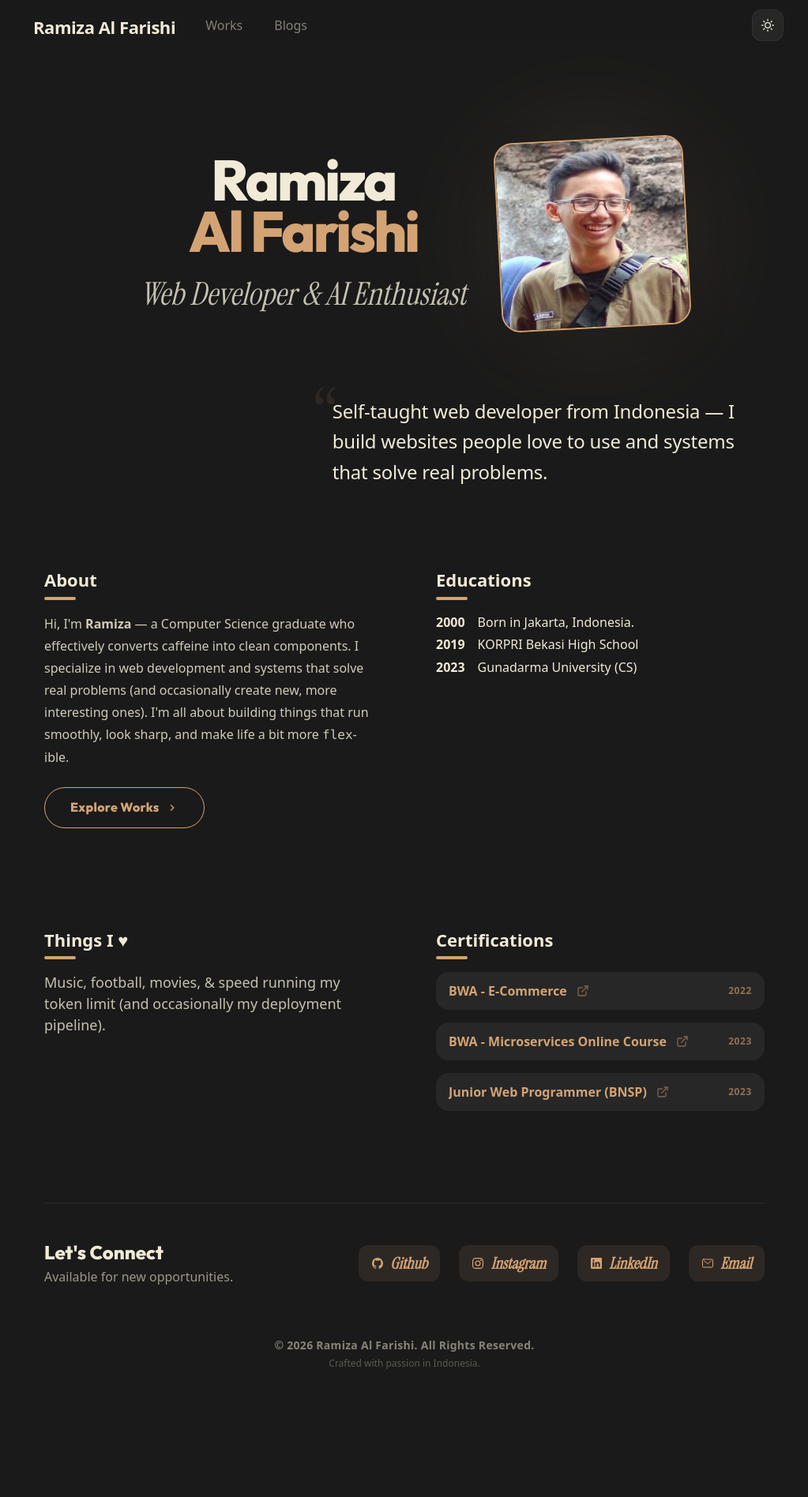
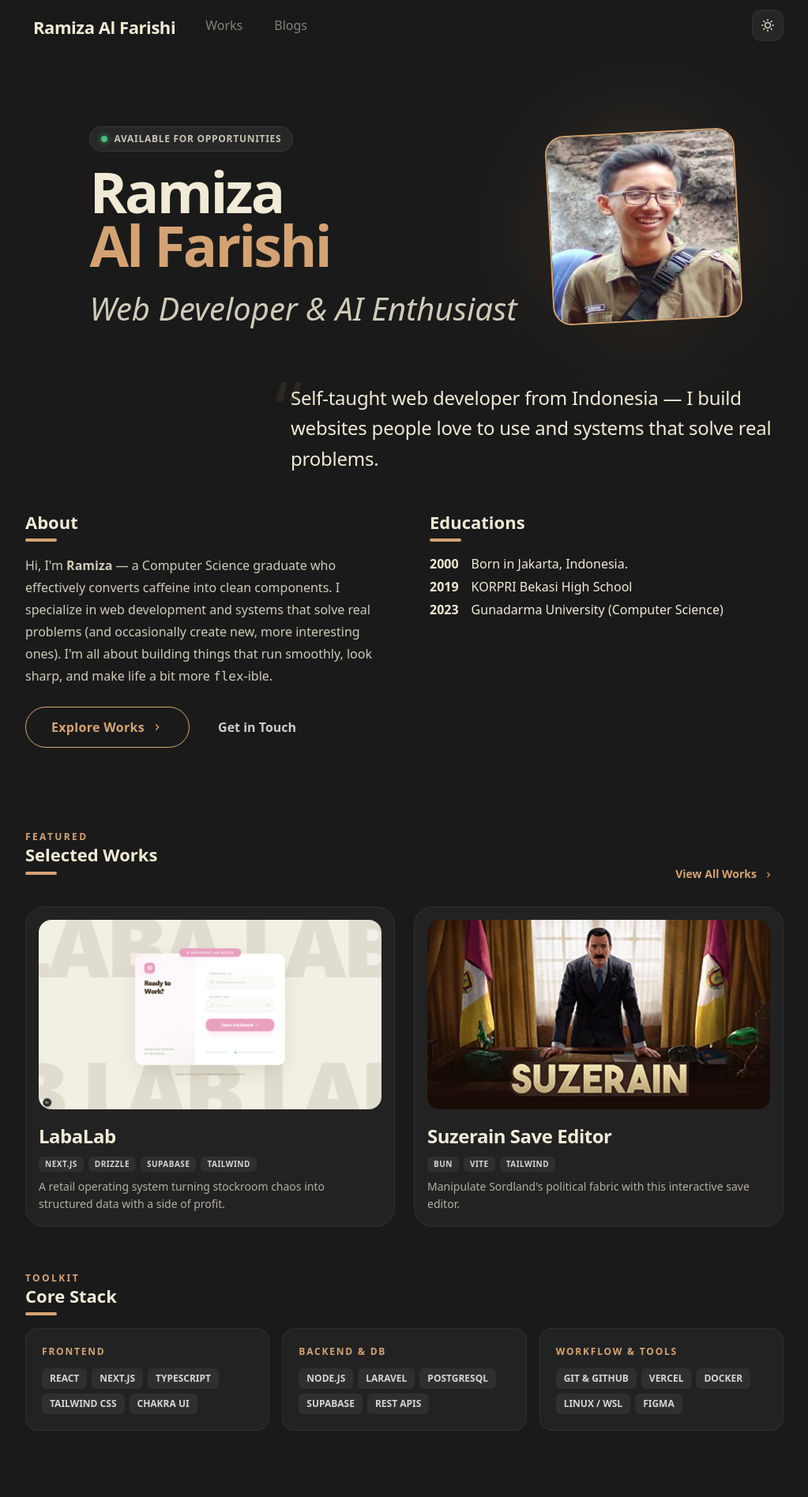
Before and after one commit to ralfarishi/alfarishi, a Next.js app: page / in a window 1280 px wide. Shown: the top 1896 px of the page at 79% size, without its empty margins (128-1151 px from the left). Before the commit the page ends 1824 px from the top, so only its background shows below. Built offline with nearby package versions, Linux system fonts and the light colour scheme.

Commit message:
feat(pages): revamp homepage layout, skills showcase, and blog listing

```diff
--- a/pages/index.js
+++ b/pages/index.js
@@ -5,13 +5,14 @@ import dynamic from 'next/dynamic'
 import {
   Link,
   Text,
-  Container,
   Heading,
   Box,
   SimpleGrid,
   Button,
   List,
-  ListItem,
+  Badge,
+  Tooltip,
+  useClipboard,
   useColorModeValue,
   chakra
 } from '@chakra-ui/react'
@@ -29,6 +30,7 @@ import Paragraph from '../components/paragraph'
 import { BioSection, BioYear } from '../components/bio'
 import Layout from '../components/layouts/article'
 import Section from '../components/section'
+import { WorkGridItem } from '../components/grid-item'
 
 const Certificate = dynamic(() => import('../components/certificate'), {
   loading: () => null,
@@ -41,8 +43,9 @@ const ProfileImage = chakra(Image, {
 })
 
 const Home = () => {
+  const { hasCopied, onCopy } = useClipboard('ralfarishi@gmail.com')
   const bgBox = useColorModeValue('#F7E3DC', '#2D2824')
-  const accentColor = useColorModeValue('#E29578', '#D4A373')
+  const accentColor = useColorModeValue('#B85D3B', '#D4A373')
 
   return (
     <Layout
@@ -50,7 +53,7 @@ const Home = () => {
       description="Self-taught web developer from Indonesia. I build websites people love to use and systems that solve real problems."
       slug=""
     >
-      <Container maxW="container.lg" px={6}>
+      <Box as="div">
         {/* HERO SECTION */}
         <Section delay={0.1}>
           <Box
@@ -58,34 +61,68 @@ const Home = () => {
             flexDirection={{ base: 'column', md: 'row' }}
             alignItems="center"
             justifyContent="center"
-            pt={{ base: 4, md: 20 }}
-            mb={{ base: 6, md: 20 }}
+            pt={{ base: 4, md: 16 }}
+            mb={{ base: 8, md: 16 }}
             position="relative"
           >
             <Box
               flexShrink={0}
               mt={{ base: 4, md: 0 }}
               ml={{ md: 6 }}
-              textAlign="center"
+              textAlign={{ base: 'center', md: 'left' }}
               order={{ base: 2, md: 1 }}
               zIndex={1}
             >
+              {/* Availability Badge */}
+              <Box
+                display="inline-flex"
+                alignItems="center"
+                gap={2}
+                px={3.5}
+                py={1.5}
+                borderRadius="full"
+                bg={useColorModeValue('blackAlpha.50', 'whiteAlpha.100')}
+                border="1px solid"
+                borderColor={useColorModeValue(
+                  'blackAlpha.100',
+                  'whiteAlpha.200'
+                )}
+                mb={4}
+              >
+                <Box
+                  w={2}
+                  h={2}
+                  borderRadius="full"
+                  bg="green.400"
+                  boxShadow="0 0 8px rgba(74, 222, 128, 0.7)"
+                />
+                <Text
+                  fontSize="xs"
+                  fontWeight="700"
+                  letterSpacing="0.06em"
+                  textTransform="uppercase"
+                  opacity={0.8}
+                >
+                  Available for Opportunities
+                </Text>
+              </Box>
+
               <Heading
                 as="h2"
                 fontSize={{ base: '4xl', md: '7xl' }}
-                fontFamily="'Outfit', sans-serif"
+                fontFamily="heading"
                 fontWeight="800"
                 letterSpacing="-0.04em"
-                lineHeight="0.9"
+                lineHeight="0.95"
               >
                 Ramiza <br />
                 <chakra.span color={accentColor}>Al Farishi</chakra.span>
               </Heading>
               <Text
-                fontFamily="'Instrument Serif', serif"
+                fontFamily="serif"
                 fontSize={{ base: '1.5rem', md: '2.5rem' }}
                 fontStyle="italic"
-                opacity={0.8}
+                opacity={0.85}
                 mt={4}
               >
                 Web Developer & AI Enthusiast
@@ -94,7 +131,7 @@ const Home = () => {
 
             <Box
               flexShrink={0}
-              mt={{ base: 10, md: 0 }}
+              mt={{ base: 8, md: 0 }}
               ml={{ md: 10 }}
               order={{ base: 1, md: 2 }}
               position="relative"
@@ -106,7 +143,7 @@ const Home = () => {
                 w="120%"
                 h="120%"
                 bg={accentColor}
-                opacity={0.1}
+                opacity={0.12}
                 borderRadius="full"
                 filter="blur(60px)"
               />
@@ -126,7 +163,7 @@ const Home = () => {
               >
                 <ProfileImage
                   src="/images/profile-pic.jpg"
-                  alt="Profile image"
+                  alt="Ramiza Al Farishi"
                   width="300"
                   height="300"
                   priority={true}
@@ -142,10 +179,10 @@ const Home = () => {
             display="flex"
             flexDirection="column"
             alignItems={{ base: 'flex-start', md: 'flex-end' }}
-            mb={{ base: 12, md: 20 }}
+            mb={{ base: 12, md: 18 }}
           >
             <Box
-              maxW={{ base: '100%', md: '60%' }}
+              maxW={{ base: '100%', md: '65%' }}
               position="relative"
               _before={{
                 content: '"“"',
@@ -153,7 +190,7 @@ const Home = () => {
                 top: '-40px',
                 left: '-20px',
                 fontSize: '8xl',
-                fontFamily: "'Instrument Serif', serif",
+                fontFamily: 'serif',
                 opacity: 0.1,
                 color: accentColor
               }}
@@ -171,11 +208,11 @@ const Home = () => {
           </Box>
         </Section>
 
-        {/* CONTENT GRID */}
+        {/* ABOUT & EDUCATION GRID */}
         <SimpleGrid
           columns={{ base: 1, md: 2 }}
-          spacing={{ base: 12, md: 20 }}
-          mb={{ base: 12, md: 20 }}
+          spacing={{ base: 10, md: 16 }}
+          mb={{ base: 14, md: 20 }}
         >
           {/* ABOUT SECTION */}
           <Section delay={0.3}>
@@ -190,7 +227,7 @@ const Home = () => {
               ones). I&apos;m all about building things that run smoothly, look
               sharp, and make life a bit more <code>flex</code>-ible.
             </Paragraph>
-            <Box mt={6}>
+            <Box mt={6} display="flex" flexWrap="wrap" gap={3}>
               <Button
                 as={NextLink}
                 rightIcon={
@@ -201,31 +238,41 @@ const Home = () => {
                 }
                 href="/works"
                 scroll={false}
-                variant="outline"
-                borderColor={accentColor}
-                color={accentColor}
-                borderRadius="full"
-                px={8}
-                height="52px"
-                fontWeight="800"
-                fontFamily="'Outfit', sans-serif"
-                letterSpacing="0.02em"
-                transition="all 0.4s cubic-bezier(0.16, 1, 0.3, 1)"
+                variant="pill-outline"
                 role="group"
-                _hover={{
-                  bg: accentColor,
-                  color: useColorModeValue('white', '#F0EAD6'),
-                  transform: 'translateY(-2px)',
-                  boxShadow: '0 10px 25px -5px rgba(0, 0, 0, 0.1)'
-                }}
               >
                 Explore Works
               </Button>
+              <Tooltip
+                label={
+                  hasCopied ? 'Email address copied!' : 'Click to copy email'
+                }
+                hasArrow
+                placement="top"
+                closeOnClick={false}
+              >
+                <Button
+                  onClick={onCopy}
+                  variant="ghost"
+                  borderRadius="full"
+                  height="52px"
+                  px={6}
+                  fontWeight="700"
+                  fontFamily="heading"
+                  opacity={0.85}
+                  _hover={{
+                    opacity: 1,
+                    bg: useColorModeValue('blackAlpha.50', 'whiteAlpha.100')
+                  }}
+                >
+                  {hasCopied ? 'Email Copied!' : 'Get in Touch'}
+                </Button>
+              </Tooltip>
             </Box>
           </Section>
 
           {/* BIO SECTION */}
-          <Section delay={0.4}>
+          <Section delay={0.35}>
             <Heading as="h3" variant="section-title">
               Educations
             </Heading>
@@ -240,33 +287,209 @@ const Home = () => {
               </BioSection>
               <BioSection>
                 <BioYear>2023</BioYear>
-                Gunadarma University (CS)
+                Gunadarma University (Computer Science)
               </BioSection>
             </Box>
           </Section>
         </SimpleGrid>
 
+        {/* SELECTED WORKS SHOWCASE */}
+        <Section delay={0.4}>
+          <Box mb={14}>
+            <Box
+              display="flex"
+              alignItems="flex-end"
+              justifyContent="space-between"
+              mb={6}
+            >
+              <Box>
+                <Text
+                  fontSize="xs"
+                  fontWeight="bold"
+                  textTransform="uppercase"
+                  letterSpacing="0.2em"
+                  color={accentColor}
+                >
+                  Featured
+                </Text>
+                <Heading as="h3" variant="section-title" mt={0}>
+                  Selected Works
+                </Heading>
+              </Box>
+              <Button
+                as={NextLink}
+                href="/works"
+                variant="ghost"
+                size="sm"
+                rightIcon={<ChevronRightIcon />}
+                color={accentColor}
+                fontWeight="700"
+                fontFamily="heading"
+                _hover={{ bg: 'transparent', transform: 'translateX(2px)' }}
+              >
+                View All Works
+              </Button>
+            </Box>
+
+            <SimpleGrid
+              columns={{ base: 1, md: 2 }}
+              spacing={{ base: 6, md: 6 }}
+            >
+              <WorkGridItem
+                id="labalab"
+                title="LabaLab"
+                thumbnail="/images/works/labalab/thumbnail.png"
+                tags={['Next.js', 'Drizzle', 'Supabase', 'Tailwind']}
+              >
+                A retail operating system turning stockroom chaos into
+                structured data with a side of profit.
+              </WorkGridItem>
+              <WorkGridItem
+                id="suzerain-save-editor"
+                title="Suzerain Save Editor"
+                thumbnail="/images/works/suzerain-save-editor/suzerain-thumbnail.webp"
+                tags={['Bun', 'Vite', 'Tailwind']}
+              >
+                Manipulate Sordland&apos;s political fabric with this
+                interactive save editor.
+              </WorkGridItem>
+            </SimpleGrid>
+          </Box>
+        </Section>
+
+        {/* CORE TECH STACK */}
+        <Section delay={0.45}>
+          <Box mb={14}>
+            <Text
+              fontSize="xs"
+              fontWeight="bold"
+              textTransform="uppercase"
+              letterSpacing="0.2em"
+              color={accentColor}
+            >
+              Toolkit
+            </Text>
+            <Heading as="h3" variant="section-title" mt={0}>
+              Core Stack
+            </Heading>
+
+            <SimpleGrid columns={{ base: 1, sm: 2, md: 3 }} spacing={4} mt={4}>
+              {[
+                {
+                  category: 'Frontend',
+                  skills: [
+                    'React',
+                    'Next.js',
+                    'TypeScript',
+                    'Tailwind CSS',
+                    'Chakra UI'
+                  ]
+                },
+                {
+                  category: 'Backend & DB',
+                  skills: [
+                    'Node.js',
+                    'Laravel',
+                    'PostgreSQL',
+                    'Supabase',
+                    'REST APIs'
+                  ]
+                },
+                {
+                  category: 'Workflow & Tools',
+                  skills: [
+                    'Git & GitHub',
+                    'Vercel',
+                    'Docker',
+                    'Linux / WSL',
+                    'Figma'
+                  ]
+                }
+              ].map(group => (
+                <Box
+                  key={group.category}
+                  p={5}
+                  borderRadius="2xl"
+                  bg={useColorModeValue('blackAlpha.50', 'whiteAlpha.50')}
+                  border="1px solid"
+                  borderColor={useColorModeValue(
+                    'blackAlpha.100',
+                    'whiteAlpha.100'
+                  )}
+                  transition="all 0.3s ease"
+                  _hover={{
+                    borderColor: useColorModeValue(
+                      'blackAlpha.200',
+                      'whiteAlpha.300'
+                    ),
+                    transform: 'translateY(-2px)'
+                  }}
+                >
+                  <Text
+                    fontSize="xs"
+                    fontWeight="800"
+                    textTransform="uppercase"
+                    letterSpacing="0.15em"
+                    color={accentColor}
+                    mb={3}
+                  >
+                    {group.category}
+                  </Text>
+                  <Box display="flex" flexWrap="wrap" gap={1.5}>
+                    {group.skills.map(skill => (
+                      <Badge
+                        key={skill}
+                        variant="subtle"
+                        bg={useColorModeValue(
+                          'blackAlpha.100',
+                          'whiteAlpha.100'
+                        )}
+                        color={useColorModeValue(
+                          'blackAlpha.800',
+                          'whiteAlpha.800'
+                        )}
+                        borderRadius="md"
+                        px={2.5}
+                        py={1}
+                        fontSize="xs"
+                        fontWeight="600"
+                      >
+                        {skill}
+                      </Badge>
+                    ))}
+                  </Box>
+                </Box>
+              ))}
+            </SimpleGrid>
+          </Box>
+        </Section>
+
         {/* THINGS I LOVE & CERTIFICATIONS */}
-        <Box display="flex" flexDirection="column" gap={{ base: 12, md: 20 }}>
+        <Box
+          display="flex"
+          flexDirection="column"
+          gap={{ base: 12, md: 16 }}
+          mb={16}
+        >
           <SimpleGrid
             columns={{ base: 1, md: 2 }}
-            spacing={{ base: 12, md: 20 }}
+            spacing={{ base: 10, md: 16 }}
           >
             <Section delay={0.5}>
               <Heading as="h3" variant="section-title">
-                Things I ♥
+                Things I Love
               </Heading>
-              <Text fontSize="lg" opacity={0.8}>
+              <Text fontSize="lg" opacity={0.8} lineHeight="1.7">
                 Music, football, movies, & speed running my token limit (and
                 occasionally my deployment pipeline).
               </Text>
             </Section>
 
-            <Section delay={0.6}>
+            <Section delay={0.55}>
               <Heading as="h3" variant="section-title">
                 Certifications
               </Heading>
-              <List spacing={4} mt={4} styleType="none">
+              <List spacing={3} mt={4} styleType="none">
                 <Certificate
                   link="https://buildwithangga.com/talent/ralfarishi/full-stack-web-developer-toko-online"
                   name="BWA - E-Commerce"
@@ -286,8 +509,8 @@ const Home = () => {
             </Section>
           </SimpleGrid>
 
-          {/* FIND ME ON */}
-          <Section delay={0.7}>
+          {/* LET'S CONNECT */}
+          <Section delay={0.6}>
             <Box
               display="flex"
               flexDirection={{ base: 'column', md: 'row' }}
@@ -298,34 +521,29 @@ const Home = () => {
                 'blackAlpha.100',
                 'whiteAlpha.100'
               )}
-              pt={12}
-              gap={8}
+              pt={10}
+              gap={6}
             >
               <Box>
                 <Heading
                   as="h3"
                   fontSize="2xl"
-                  fontFamily="'Outfit', sans-serif"
+                  fontFamily="heading"
                   fontWeight="800"
                 >
                   Let&apos;s Connect
                 </Heading>
                 <Text opacity={0.6} mt={1}>
-                  Available for new opportunities.
+                  Available for new opportunities and collaborations.
                 </Text>
               </Box>
 
-              <Box display="flex" flexWrap="wrap" gap={6}>
+              <Box display="flex" flexWrap="wrap" gap={3}>
                 {[
                   {
-                    label: 'Github',
+                    label: 'GitHub',
                     href: 'https://github.com/ralfarishi',
                     icon: IoLogoGithub
-                  },
-                  {
-                    label: 'Instagram',
-                    href: 'https://instagram.com/ramiza27_',
-                    icon: IoLogoInstagram
                   },
                   {
                     label: 'LinkedIn',
@@ -333,9 +551,9 @@ const Home = () => {
                     icon: IoLogoLinkedin
                   },
                   {
-                    label: 'Email',
-                    href: 'mailto:ralfarishi@gmail.com',
-                    icon: IoMailOutline
+                    label: 'Instagram',
+                    href: 'https://instagram.com/ramiza27_',
+                    icon: IoLogoInstagram
                   }
                 ].map(link => (
                   <Link
@@ -350,34 +568,75 @@ const Home = () => {
                       alignItems="center"
                       gap={2}
                       px={4}
-                      py={2}
+                      py={2.5}
                       borderRadius="xl"
                       bg={bgBox}
                       transition="all 0.3s ease"
                       _groupHover={{
                         bg: accentColor,
-                        color: useColorModeValue('white', '#F0EAD6'),
+                        color: useColorModeValue('white', '#1A1A1A'),
                         transform: 'translateY(-2px)',
                         boxShadow: '0 10px 20px rgba(0,0,0,0.1)'
                       }}
                     >
-                      <link.icon />
+                      <link.icon size={18} />
                       <Text
                         fontWeight="700"
-                        fontFamily="'Instrument Serif', serif"
-                        fontStyle="italic"
-                        fontSize="xl"
+                        fontFamily="heading"
+                        fontSize="sm"
+                        letterSpacing="0.02em"
                       >
                         {link.label}
                       </Text>
                     </Box>
                   </Link>
                 ))}
+
+                {/* Email Copy-to-Clipboard Action */}
+                <Tooltip
+                  label={
+                    hasCopied ? 'Email address copied!' : 'Click to copy email'
+                  }
+                  closeOnClick={false}
+                  hasArrow
+                  placement="top"
+                >
+                  <Box
+                    as="button"
+                    onClick={onCopy}
+                    display="flex"
+                    alignItems="center"
+                    gap={2}
+                    px={4}
+                    py={2.5}
+                    borderRadius="xl"
+                    bg={bgBox}
+                    transition="all 0.3s ease"
+                    role="group"
+                    cursor="pointer"
+                    _hover={{
+                      bg: accentColor,
+                      color: useColorModeValue('white', '#1A1A1A'),
+                      transform: 'translateY(-2px)',
+                      boxShadow: '0 10px 20px rgba(0,0,0,0.1)'
+                    }}
+                  >
+                    <IoMailOutline size={18} />
+                    <Text
+                      fontWeight="700"
+                      fontFamily="heading"
+                      fontSize="sm"
+                      letterSpacing="0.02em"
+                    >
+                      {hasCopied ? 'Copied!' : 'Email'}
+                    </Text>
+                  </Box>
+                </Tooltip>
               </Box>
             </Box>
           </Section>
         </Box>
-      </Container>
+      </Box>
     </Layout>
   )
 }
```
Also changed, not shown: pages/404.js (+9 -28 lines), pages/blogs.js (+43 -20 lines).
